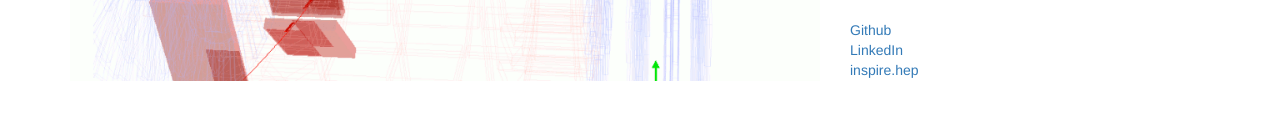
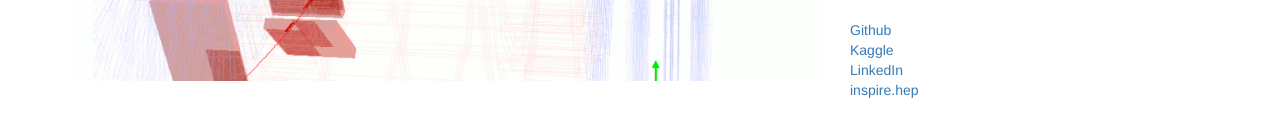
Before and after one commit to skyriacoCMS/skyriacoCMS.github.io, a plain HTML site: page index.html in a window 1280 px wide. Shown: the part 240-366 px from the top of the page. Drawn offline with nearby package versions, Linux system fonts and the light colour scheme.

Commit message:
Update index.html

```diff
--- a/index.html
+++ b/index.html
@@ -86,6 +86,7 @@
             <!-- Links on the Sidebar -->
             <div class="col-md-4" style="margin-top:2%">
               <dd><a href="https://github.com/skyriacoCMS/">Github</a></dd>
+	      <dd><a href="https://www.kaggle.com/savvaskyriacou/code">Kaggle</a></dd>
               <dd><a href="https://www.linkedin.com/in/savvas-kyriacou/">LinkedIn</a></dd>
               <dd><a href="https://inspirehep.net/authors/1068077">inspire.hep</a></dd>
             </div>
```
